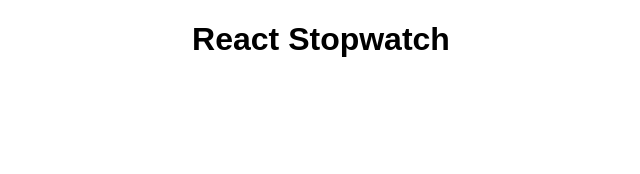
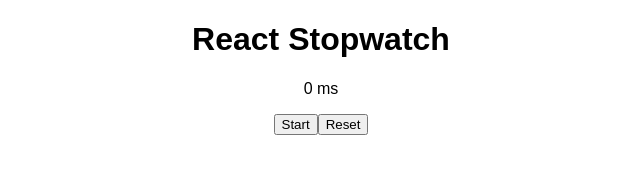
Before and after one commit to brianmchan/react-stopwatch, a React app: page / in a window 1280 px wide. Shown: the whole page, without its empty margins (319-959 px from the left). Built offline with nearby package versions, Linux system fonts and the light colour scheme.

Commit message:
Implement Stopwatch functionality

```diff
--- a/src/components/App.js
+++ b/src/components/App.js
@@ -1,10 +1,12 @@
 import React, { Component } from 'react';
+import Stopwatch from './Stopwatch';
 
 class App extends Component {
   render() {
     return (
       <div className="App">
         <h1>React Stopwatch</h1>
+        <Stopwatch />
       </div>
     );
   }
--- /dev/null
+++ b/src/components/Stopwatch.js
@@ -0,0 +1,56 @@
+import React, { Component } from 'react';
+
+export default class Stopwatch extends Component {
+    constructor (props) {
+        super(props);
+
+        this.state = {
+            runningTime: 0,
+            status: false
+        };
+
+        this.handleClick = this.handleClick.bind(this);
+        this.handleReset = this.handleReset.bind(this);
+    }
+
+    handleClick () {
+        this.setState(state => {
+            if (state.status) {
+                clearInterval(this.timer);
+            } else {
+                const startTime = Date.now() - this.state.runningTime;
+
+                this.timer = setInterval(() => {
+                    this.setState({ runningTime: Date.now() - startTime });
+                });
+            }
+
+            return { status: !state.status };
+        });
+    }
+
+    handleReset () {
+        clearInterval(this.timer);
+
+        this.setState({
+            runningTime: 0,
+            status: false
+        });
+    }
+
+    componentWillUnmount () {
+        clearInterval(this.timer);
+    }
+
+    render () {
+        const { runningTime, status } = this.state;
+
+        return (
+            <div className='stopwatch'>
+                <p>{ runningTime } ms</p>
+                <button onClick={this.handleClick}>{ status ? 'Stop' : 'Start' }</button>
+                <button onClick={this.handleReset}>Reset</button>
+            </div>
+        )
+    }
+}
--- a/src/index.css
+++ b/src/index.css
@@ -4,6 +4,6 @@
   font-family: sans-serif;
 }
 
-h1 {
+h1, .stopwatch {
   text-align: center;
 }
```
